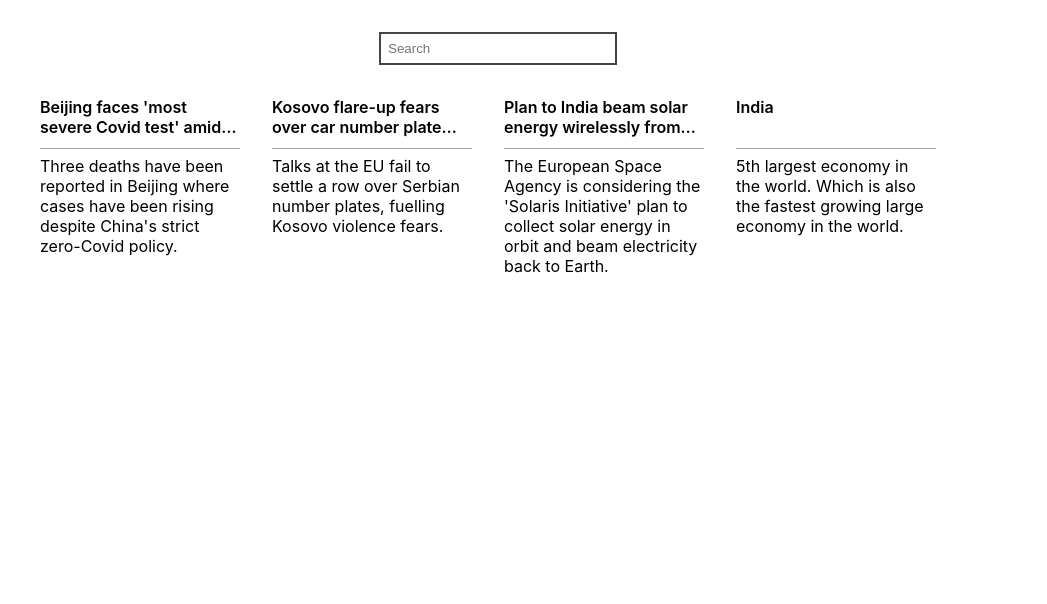
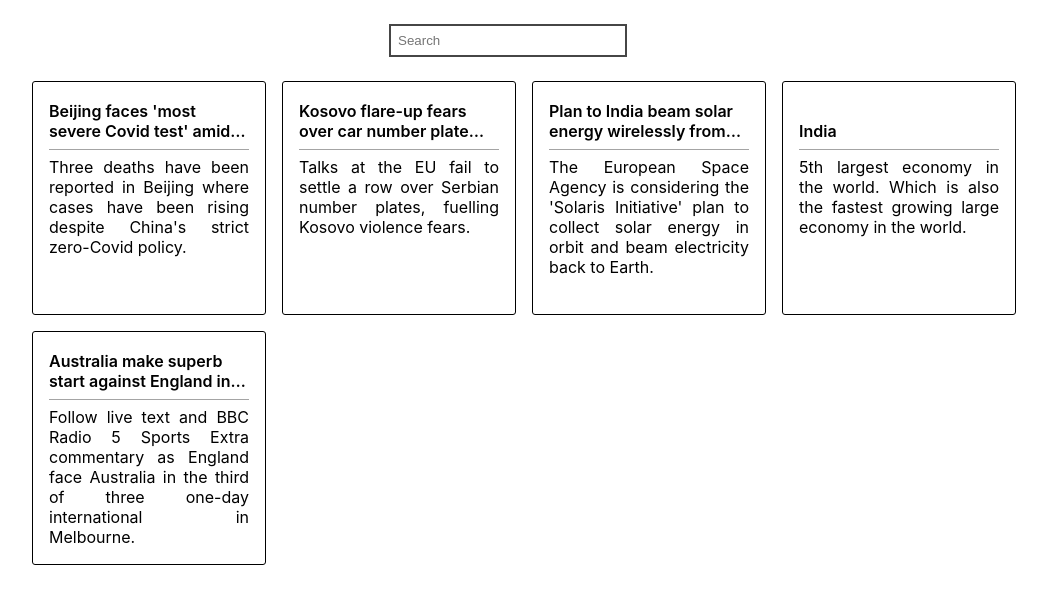
Before and after one commit to Keval9shah/fuzzy-search-tweets, a React (Create React App) app: page / in a window 1280 px wide. Shown: the top 604 px of the page, without its empty margins (142-1189 px from the left). Built offline with nearby package versions, Linux system fonts and the light colour scheme.

Commit message:
works for now let me try getting rid of forEach for good

```diff
--- a/src/App.css
+++ b/src/App.css
@@ -1,6 +1,13 @@
 .App {
-  text-align: center;
-  margin: 2em 0;
+  margin: 1.5em 0;
+}
+
+.search-parent {
+  display: flex;
+  flex-wrap: wrap;
+  margin: 0 150px;
+  width: 1000px;
+  justify-content: center;
 }
 
 .row {
--- a/src/App.tsx
+++ b/src/App.tsx
@@ -8,14 +8,29 @@ export default function App() {
 
     const [searchResult,setSearchResult] = useState([] as CardType[]);
     let cards: CardType[] = [
-        {title:"Beijing faces 'most severe Covid test' amid deaths", description:"Three deaths have been reported in Beijing where cases have been rising despite China's strict zero-Covid policy."},
-        {title:"Kosovo flare-up fears over car number plate row", description:"Talks at the EU fail to settle a row over Serbian number plates, fuelling Kosovo violence fears."},
-        {title:"Plan to India beam solar energy wirelessly from space", description:"The European Space Agency is considering the 'Solaris Initiative' plan to collect solar energy in orbit and beam electricity back to Earth."},
-        {title:"India", description:"5th largest economy in the world. Which is also the fastest growing large economy in the world."}
+        {title:"Beijing faces 'most severe Covid test' amid deaths", description:"Three deaths have been reported in Beijing where cases have been rising despite China's strict zero-Covid policy.", indexes:[]},
+        {title:"Kosovo flare-up fears over car number plate row", description:"Talks at the EU fail to settle a row over Serbian number plates, fuelling Kosovo violence fears.", indexes:[]},
+        {title:"Plan to India beam solar energy wirelessly from space", description:"The European Space Agency is considering the 'Solaris Initiative' plan to collect solar energy in orbit and beam electricity back to Earth.", indexes:[]},
+        {title:"India", description:"5th largest economy in the world. Which is also the fastest growing large economy in the world.", indexes:[]},
+        {title:"Australia make superb start against England in final ODI", description:"Follow live text and BBC Radio 5 Sports Extra commentary as England face Australia in the third of three one-day international in Melbourne.", indexes:[]}
     ];
 
     function search(searchPhrase: string) {
-        setSearchResult(cards.filter(card => card.title.toLowerCase().includes(searchPhrase.toLowerCase())));
+        cards.forEach(card => {
+            card.indexes = [];
+            let text = (card.title+' '+card.description).toLowerCase();
+            let searchIndex = 0;
+            searchPhrase.split("").forEach((letter,index) => {
+                let oldIndex = searchIndex;
+                searchIndex = 1 + text.slice(searchIndex).indexOf(letter);
+                if(searchIndex > 0) {
+                    card.indexes.push(searchIndex + oldIndex);
+                } else {card.indexes.push(0)}
+            })
+        })
+
+        setSearchResult(cards.filter(x => x.indexes.reduce(
+            (prev, current) => prev && current>0, true)));
     }
 
     useEffect(() => {
@@ -24,11 +39,17 @@ export default function App() {
 
     return (
         <div className="App">
-            <input className="searchbox" type="text" placeholder="Search" onChange={(e) => search(e.target.value)} />
+            <div className="search-parent">
+                <input className="searchbox" type="text" placeholder="Search" onChange={(e) => search(e.target.value)} />
+            </div>
             <div className='row'>
-                {searchResult.map((card, index) =>
-                    <Card key={index} title={card.title} description={card.description} />
-                )}
+                {
+                    searchResult.length>0
+                    ? searchResult.map((card, index) =>
+                        <Card key={index} title={card.title} description={card.description} indexes={card.indexes} />
+                    )
+                    : <div>No Search Results Found.</div>
+                }
             </div>
         </div>
     );
--- a/src/components/Card.tsx
+++ b/src/components/Card.tsx
@@ -6,9 +6,27 @@ export default function Card(props:CardType) {
     return (
         <>
             <div className="card">
-                <div className="title">{props.title}</div>
+                <span className="title-parent">
+                    <div className="title">
+                        {
+                            props.title.split("").map((letter,index) => {
+                                return props.indexes.includes(index + 1)
+                                ? <span key={index} className="found">{letter}</span>
+                                : letter
+                            })
+                        }
+                    </div>
+                </span>
                 <div className="border-bottom"></div>
-                <div className="description">{props.description}</div>
+                <div className="description">
+                    {
+                        props.description.split("").map((letter,index) => {
+                            return props.indexes.includes(props.title.length + 2 + index)
+                            ? <span key={index} className="found">{letter}</span>
+                            : letter
+                        })
+                    }
+                </div>
             </div>
         </>
     );
--- a/src/components/card.css
+++ b/src/components/card.css
@@ -2,8 +2,11 @@
     text-align: left;
     width: 200px;
     padding: 1em;
+    border-radius: 3px;
+    margin: 0.5em;
     height: 200px;
     overflow: hidden;
+    border: 1px solid black;
 }
 
 .title {
@@ -13,7 +16,13 @@
     -webkit-box-orient: vertical;
     -webkit-line-clamp: 2;
     overflow: hidden;
+}
+
+.title-parent {
+    display: flex;
+    flex-direction: column;
     height: 43px;
+    justify-content: flex-end;
 }
 
 .border-bottom {
@@ -24,3 +33,11 @@
     background-color: rgb(164, 164, 164);
     content: "";
 }
+
+.description {
+    text-align: justify;
+}
+
+.found {
+    background-color: yellow;
+}
--- a/src/types.ts
+++ b/src/types.ts
@@ -1,4 +1,5 @@
 export type CardType = {
     title:string,
-    description: string
+    description: string,
+    indexes: number[]
 }
```
Also changed, not shown: src/reportWebVitals.ts (deleted, +0 -15 lines), src/Ixa im.txt (renamed from src/india xyz.txt).
